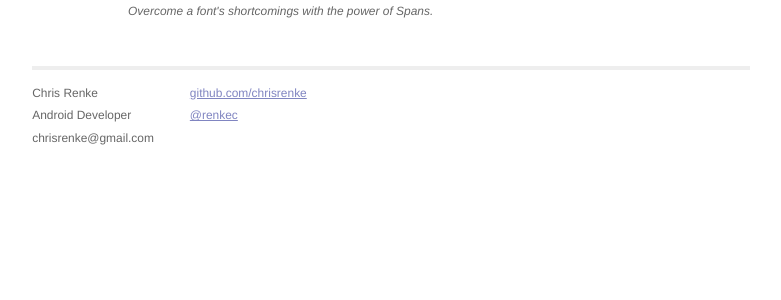
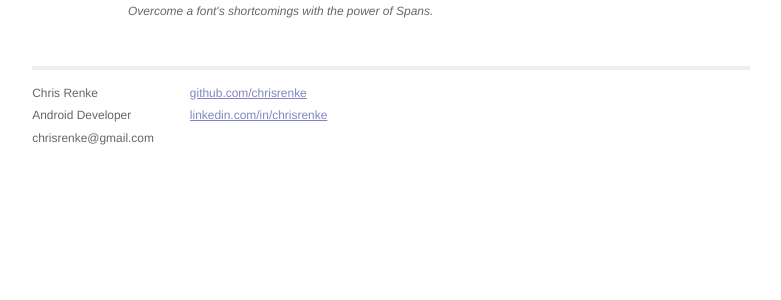
Before and after one commit to ChrisRenke/chrisrenke.github.io, a Jekyll site: the page built from index.html, in a window 1280 px wide. Shown: the part 227-527 px from the top of the page, without its empty margins (249-1030 px from the left). Built offline with Jekyll 4.4.1, drawn with Linux system fonts in a browser that asks for light colours; Markdown is read by kramdown in place of the engine named in the settings.

Commit message:
Replace Twitter footer link with LinkedIn
Co-Authored-By: Claude Sonnet 5.5 <noreply@anthropic.com>

```diff
--- a/_layouts/default.html
+++ b/_layouts/default.html
@@ -34,7 +34,7 @@
             <div class="contact">
               <p>
                 <a href="https://github.com/chrisrenke">github.com/chrisrenke</a><br />
-                <a href="https://twitter.com/renkec">@renkec</a><br />
+                <a href="https://www.linkedin.com/in/chrisrenke/">linkedin.com/in/chrisrenke</a><br />
               </p>
             </div>
           </div>
```
